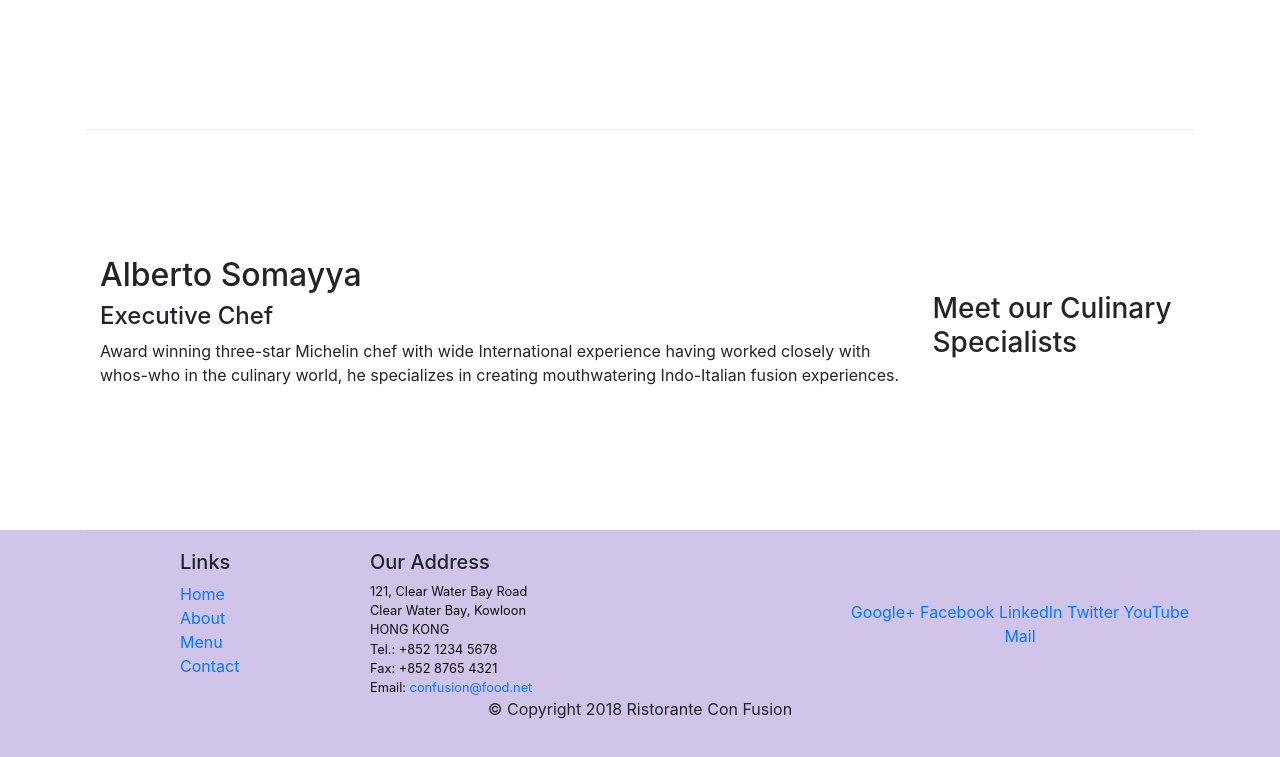
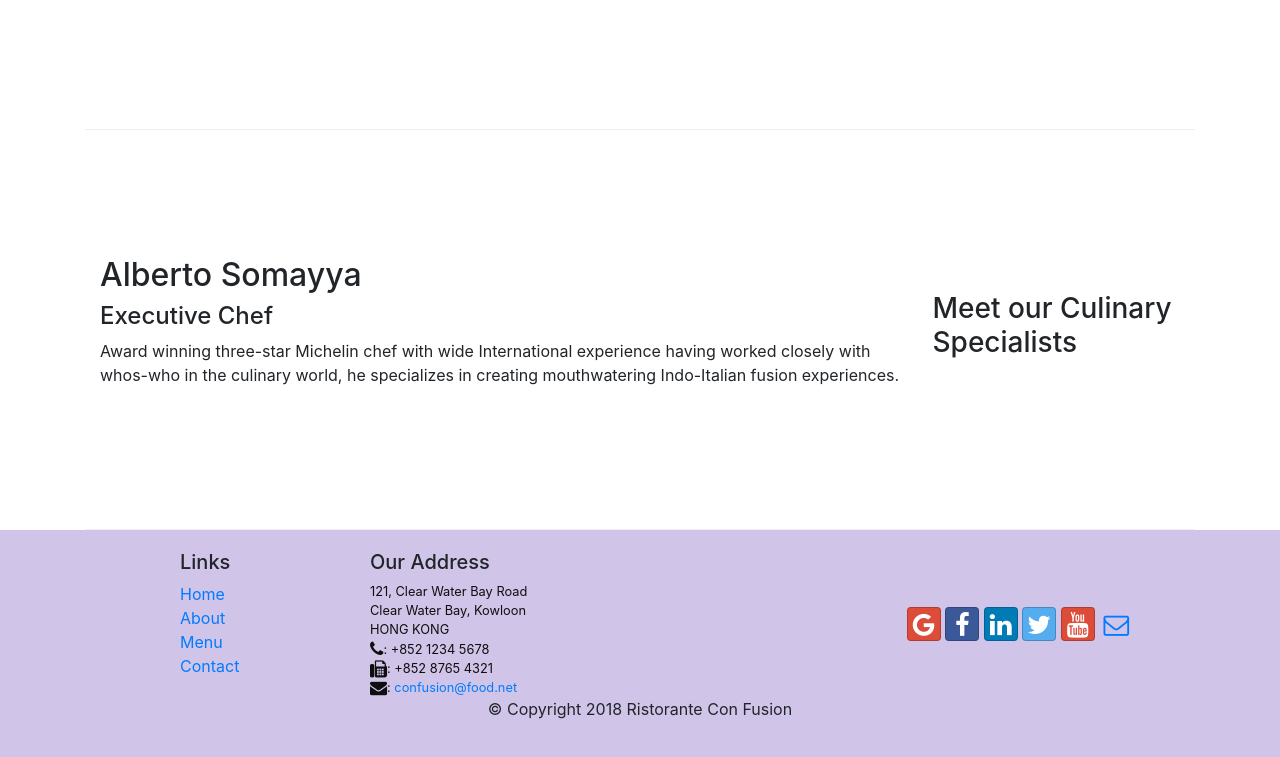
Before and after one commit to janderssonGIT/bootstrap, a website: page index.html in a window 1280 px wide. Shown: the part 1004-1761 px from the top of the page. Drawn offline with nearby package versions, Linux system fonts and the light colour scheme.

Commit message:
icon fonts

```diff
--- a/index.html
+++ b/index.html
@@ -9,6 +9,8 @@
 
     <!-- Bootstrap CSS -->
     <link rel="stylesheet" href="node_modules/bootstrap/dist/css/bootstrap.min.css">
+    <link rel="stylesheet" href="node_modules/font-awesome/css/font-awesome.min.css">
+    <link rel="stylesheet" href="node_modules/bootstrap-social/bootstrap-social.css">
     <link rel="stylesheet" href="css/styles.css">
     <title>Ristorante Con Fusion</title>
 </head>
@@ -22,10 +24,10 @@
             <a class="navbar-brand mr-auto" href="#">Ristorante Con Fusion</a>
             <div class="collapse navbar-collapse" id="Navbar">
                 <ul class="navbar-nav mr-auto">
-                    <li class="nav-item active"><a class="nav-link" href="#">Home</a></li>
-                    <li class="nav-item"><a class="nav-link" href="./aboutus.html">About</a></li>
-                    <li class="nav-item"><a class="nav-link" href="#">Menu</a></li>
-                    <li class="nav-item"><a class="nav-link" href="#">Contact</a></li>
+                    <li class="nav-item active"><a class="nav-link" href="#"><span class="fa fa-home fa-lg"></span> Home</a></li>
+                    <li class="nav-item"><a class="nav-link" href="./aboutus.html"><span class="fa fa-info fa-lg"></span> About</a></li>
+                    <li class="nav-item"><a class="nav-link" href="#"><span class="fa fa-list fa-lg"></span> Menu</a></li>
+                    <li class="nav-item"><a class="nav-link" href="#"><span class="fa fa-address-card fa-lg"></span> Contact</a></li>
                 </ul>
             </div>
         </div>
@@ -96,19 +98,19 @@
 		              121, Clear Water Bay Road<br>
 		              Clear Water Bay, Kowloon<br>
 		              HONG KONG<br>
-		              Tel.: +852 1234 5678<br>
-		              Fax: +852 8765 4321<br>
-		              Email: <a href="mailto:confusion@food.net">confusion@food.net</a>
+		              <i class="fa fa-phone fa-lg"></i>: +852 1234 5678<br>
+		              <i class="fa fa-fax fa-lg"></i>: +852 8765 4321<br>
+		              <i class="fa fa-envelope fa-lg"></i>: <a href="mailto:confusion@food.net">confusion@food.net</a>
 		           </address>
                 </div>
                 <div class="col-12 col-sm-4 align-self-center">
                     <div class="text-center">
-                        <a href="http://google.com/+">Google+</a>
-                        <a href="http://www.facebook.com/profile.php?id=">Facebook</a>
-                        <a href="http://www.linkedin.com/in/">LinkedIn</a>
-                        <a href="http://twitter.com/">Twitter</a>
-                        <a href="http://youtube.com/">YouTube</a>
-                        <a href="mailto:">Mail</a>
+                        <a class="btn btn-social-icon btn-google" href="http://google.com/+"><i class="fa fa-google fa-lg"></i></a>
+                        <a class="btn btn-social-icon btn-facebook" href="http://www.facebook.com/profile.php?id="><i class="fa fa-facebook fa-lg"></i></a>
+                        <a class="btn btn-social-icon btn-linkedin" href="http://www.linkedin.com/in/"><i class="fa fa-linkedin fa-lg"></i></a>
+                        <a class="btn btn-social-icon btn-twitter" href="http://twitter.com/"><i class="fa fa-twitter fa-lg"></i></a>
+                        <a class="btn btn-social-icon btn-google" href="http://youtube.com/"><i class="fa fa-youtube fa-lg"></i></a>
+                        <a class="btn btn-social-icon" href="mailto:"><i class="fa fa-envelope-o fa-lg"></i></a>
                     </div>
                 </div>
            </div>
--- a/package.json
+++ b/package.json
@@ -15,6 +15,8 @@
   },
   "dependencies": {
     "bootstrap": "^4.0.0",
+    "bootstrap-social": "^5.1.1",
+    "font-awesome": "^4.7.0",
     "jquery": "^3.3.1",
     "popper.js": "^1.12.9"
   }
```
Also changed, not shown: 1 other file.
